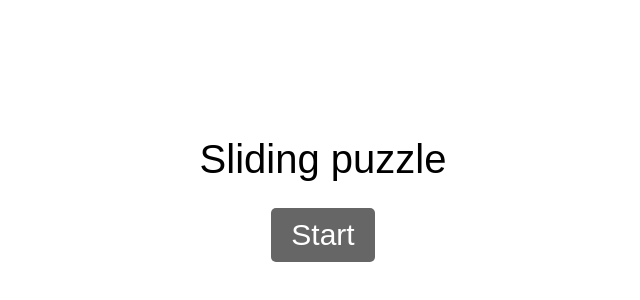
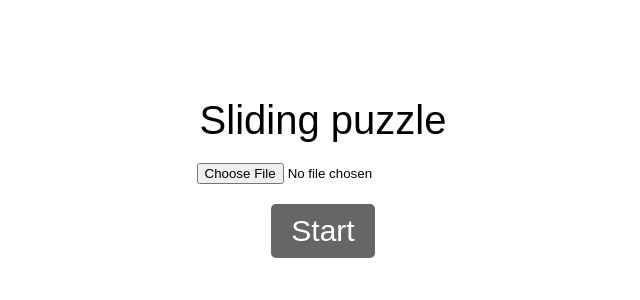
Before and after one commit to sergdevguy/sliding-puzzle, a React (Vite) app: page / in a window 1280 px wide. Shown: the part 222-522 px from the top of the page, without its empty margins (317-957 px from the left). Built offline with nearby package versions, Linux system fonts and the light colour scheme.

Commit message:
add custom images loader

```diff
--- a/src/App.css
+++ b/src/App.css
@@ -1,4 +1,6 @@
 * {
+	margin: 0;
+	padding: 0;
 	box-sizing: border-box;
 }
 
@@ -7,7 +9,7 @@
 	flex-direction: column;
 	justify-content: center;
 	align-items: center;
-	height: 100vh;
+	min-height: 100vh;
 	font-family: sans-serif;
 	font-weight: 300;
 
--- a/src/App.tsx
+++ b/src/App.tsx
@@ -1,17 +1,30 @@
-import { useState } from 'react'
+import { useEffect, useState } from 'react'
 import './App.css'
 import { Board } from './components/Board'
+import { ImageUpload } from './components/ImageUpload'
 
 function App() {
 	const [state, setState] = useState<'initial' | 'playing' | 'finished'>(
 		'initial'
 	)
+	const [selectedImage, setSelectedImage] = useState<File | null>(null)
+
+	useEffect(() => {
+		return () => {
+			if (selectedImage) {
+				URL.revokeObjectURL(URL.createObjectURL(selectedImage))
+			}
+		}
+	}, [selectedImage])
 
 	return (
 		<div className="app">
 			{state === 'initial' ? (
 				<>
 					<h1 className="app__title">Sliding puzzle</h1>
+					<div>
+						<ImageUpload onImageSelect={setSelectedImage} />
+					</div>
 					<button
 						className="app__button"
 						onClick={() => {
@@ -26,7 +39,10 @@ function App() {
 					<div className="app__toolbar">
 						<div>Moves: 0</div>
 					</div>
-					<Board size={3} />
+					<Board
+						size={3}
+						image={selectedImage}
+					/>
 				</>
 			)}
 		</div>
--- a/src/components/Board.css
+++ b/src/components/Board.css
@@ -1,7 +1,10 @@
+.board__wrapper {
+	border: 1px solid gray;
+}
+
 .board {
 	position: relative;
 	display: grid;
 	width: 300px;
 	height: 300px;
-	border: 1px solid black;
 }
--- a/src/components/Board.tsx
+++ b/src/components/Board.tsx
@@ -11,7 +11,7 @@ export type CellType = {
 	fill: boolean
 }
 
-export function Board({ size }: { size: number }) {
+export function Board({ size, image }: { size: number; image: File | null }) {
 	const [cells, setCells] = useState<CellType[]>(() => {
 		const initialCells = Array(size * size)
 			.fill(null)
@@ -90,6 +90,7 @@ export function Board({ size }: { size: number }) {
 	}, [])
 
 	return (
+		<div className="board__wrapper">
 			<div
 				className="board"
 				style={{ gridTemplateColumns: `repeat(${size}, 1fr)` }}
@@ -101,7 +102,7 @@ export function Board({ size }: { size: number }) {
 						cellSize={300 / size}
 						imgData={{
 							size: 300,
-						src: '/old-map.jpg',
+							src: image ? URL.createObjectURL(image) : '/old-map.jpg',
 							pos: {
 								x: -(cell.id % size) * (300 / size),
 								y: -Math.floor(cell.id / size) * (300 / size)
@@ -116,5 +117,6 @@ export function Board({ size }: { size: number }) {
 					/>
 				))}
 			</div>
+		</div>
 	)
 }
--- /dev/null
+++ b/src/components/ImageUpload.css
@@ -0,0 +1,7 @@
+.image-upload {
+	display: flex;
+	flex-direction: column;
+	align-items: center;
+	gap: 10px;
+	margin: 20px;
+}
--- /dev/null
+++ b/src/components/ImageUpload.tsx
@@ -0,0 +1,46 @@
+import { useEffect, useState } from 'react'
+import { cropToSquare } from '../utils'
+import './ImageUpload.css'
+
+export function ImageUpload({
+	onImageSelect
+}: {
+	onImageSelect: (image: File) => void
+}) {
+	const [preview, setPreview] = useState<string | null>(null)
+
+	const handleFileChange = async (e: React.ChangeEvent<HTMLInputElement>) => {
+		const file = e.target.files?.[0]
+		if (file) {
+			const croppedFile = await cropToSquare(file)
+			onImageSelect(croppedFile)
+			setPreview(URL.createObjectURL(croppedFile))
+		}
+	}
+
+	useEffect(() => {
+		// Clean up the object URL when the component unmounts or when a new image is selected
+		return () => {
+			if (preview) {
+				URL.revokeObjectURL(preview)
+			}
+		}
+	}, [preview])
+
+	return (
+		<div className="image-upload">
+			<input
+				type="file"
+				accept="image/*"
+				onChange={handleFileChange}
+			/>
+			{preview && (
+				<img
+					src={preview}
+					alt="Preview"
+					style={{ width: '200px' }}
+				/>
+			)}
+		</div>
+	)
+}
--- a/src/utils.ts
+++ b/src/utils.ts
@@ -50,3 +50,29 @@ export function shuffleArray(cells: CellType[], size: number): CellType[] {
 
 	return shuffled
 }
+
+export function cropToSquare(file: File): Promise<File> {
+	return new Promise(resolve => {
+		const img = new Image()
+		img.src = URL.createObjectURL(file)
+
+		img.onload = () => {
+			const size = Math.min(img.width, img.height)
+			const canvas = document.createElement('canvas')
+			canvas.width = size
+			canvas.height = size
+
+			const ctx = canvas.getContext('2d')
+			const offsetX = (img.width - size) / 2
+			const offsetY = (img.height - size) / 2
+
+			ctx?.drawImage(img, offsetX, offsetY, size, size, 0, 0, size, size)
+
+			canvas.toBlob(blob => {
+				const croppedFile = new File([blob!], file.name, { type: file.type })
+				resolve(croppedFile)
+				URL.revokeObjectURL(img.src)
+			}, file.type)
+		}
+	})
+}
```
Lines whose indentation alone changed are shown as unchanged.
